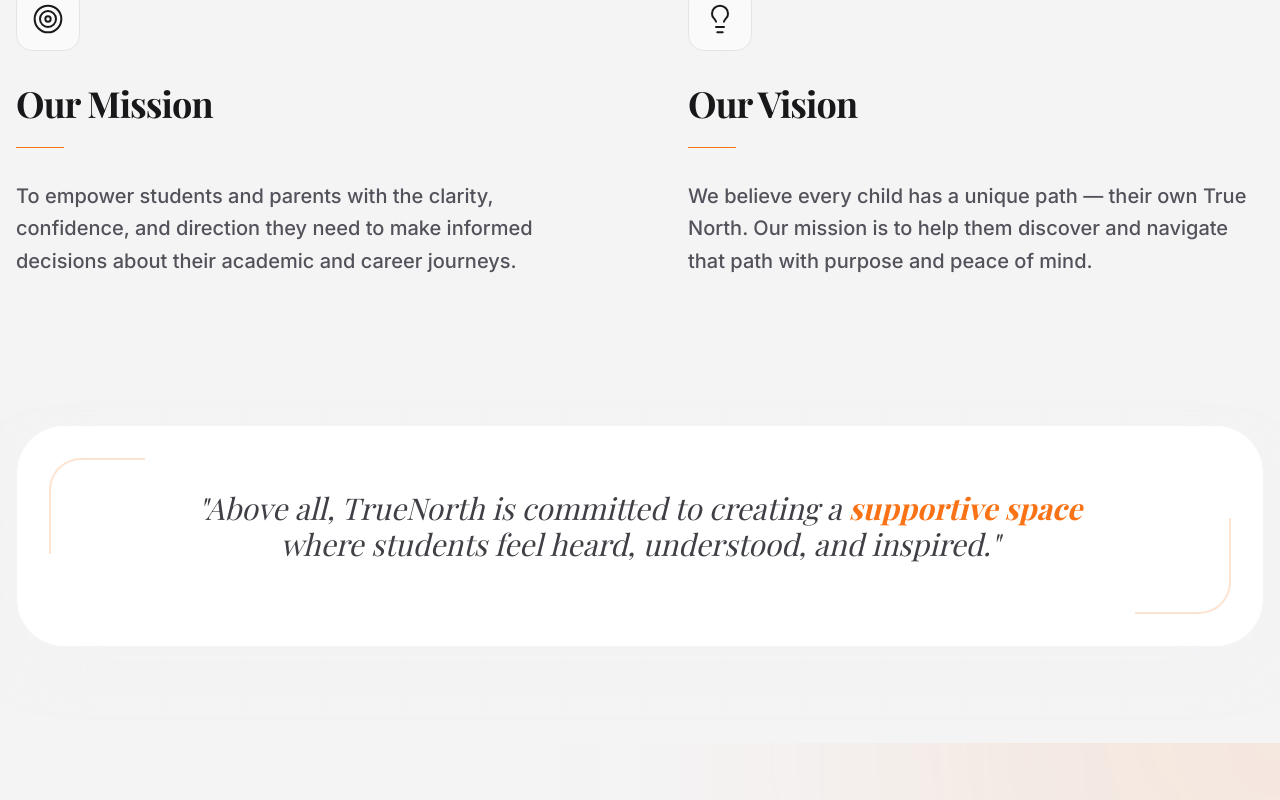
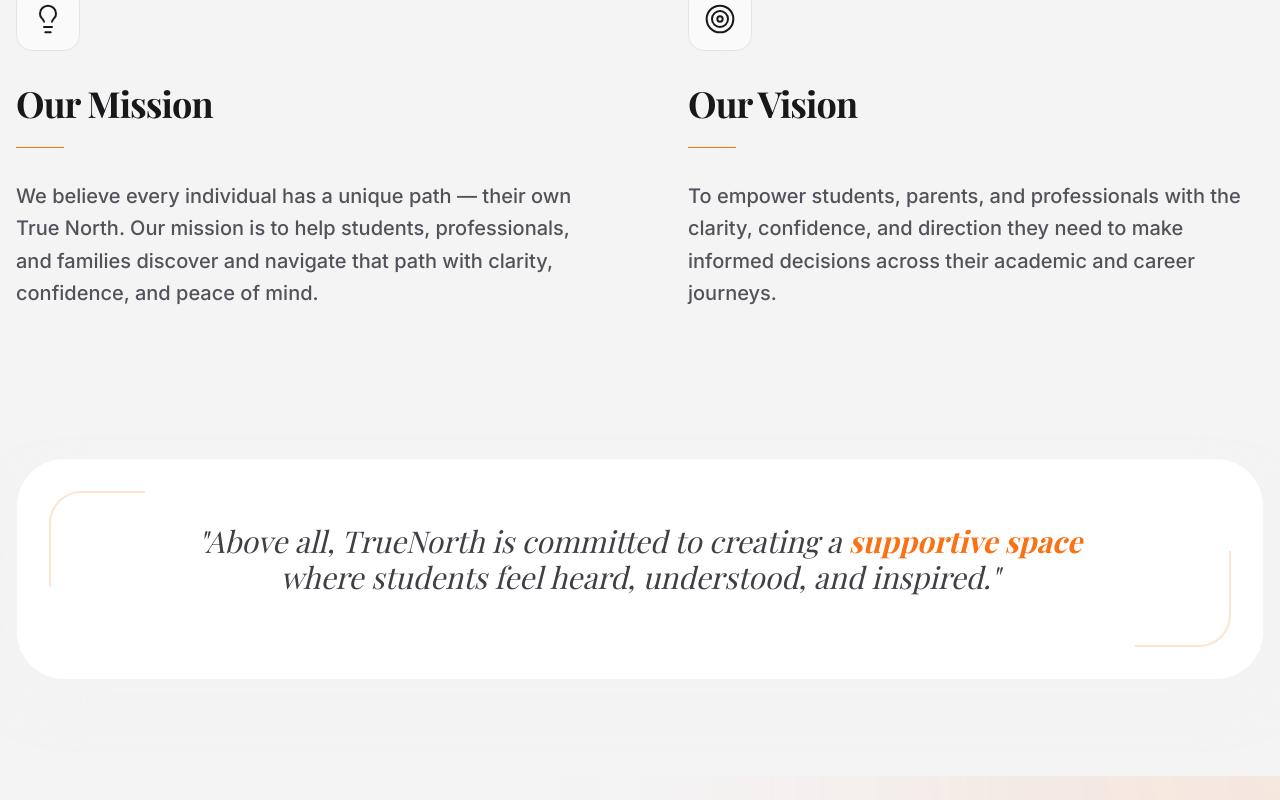
Before and after one commit to Lokender13/TruenorthConsulting, a React (Vite) app: page /about in a window 1280 px wide. Shown: the part 2069-2869 px from the top of the page. Built offline with nearby package versions, Linux system fonts and the light colour scheme.

Commit message:
Update Mission and Vision statements

```diff
--- a/src/pages/About.tsx
+++ b/src/pages/About.tsx
@@ -225,14 +225,14 @@
                     <div className="grid grid-cols-1 md:grid-cols-2 gap-16 lg:gap-24">
                         {[
                             {
-                                icon: Target,
+                                icon: Lightbulb,
                                 title: "Our Mission",
-                                desc: "To empower students and parents with the clarity, confidence, and direction they need to make informed decisions about their academic and career journeys."
+                                desc: "We believe every individual has a unique path — their own True North. Our mission is to help students, professionals, and families discover and navigate that path with clarity, confidence, and peace of mind."
                             },
                             {
-                                icon: Lightbulb,
+                                icon: Target,
                                 title: "Our Vision",
-                                desc: "We believe every child has a unique path — their own True North. Our mission is to help them discover and navigate that path with purpose and peace of mind."
+                                desc: "To empower students, parents, and professionals with the clarity, confidence, and direction they need to make informed decisions across their academic and career journeys."
                             }
                         ].map((item, i) => (
                             <motion.div
```
